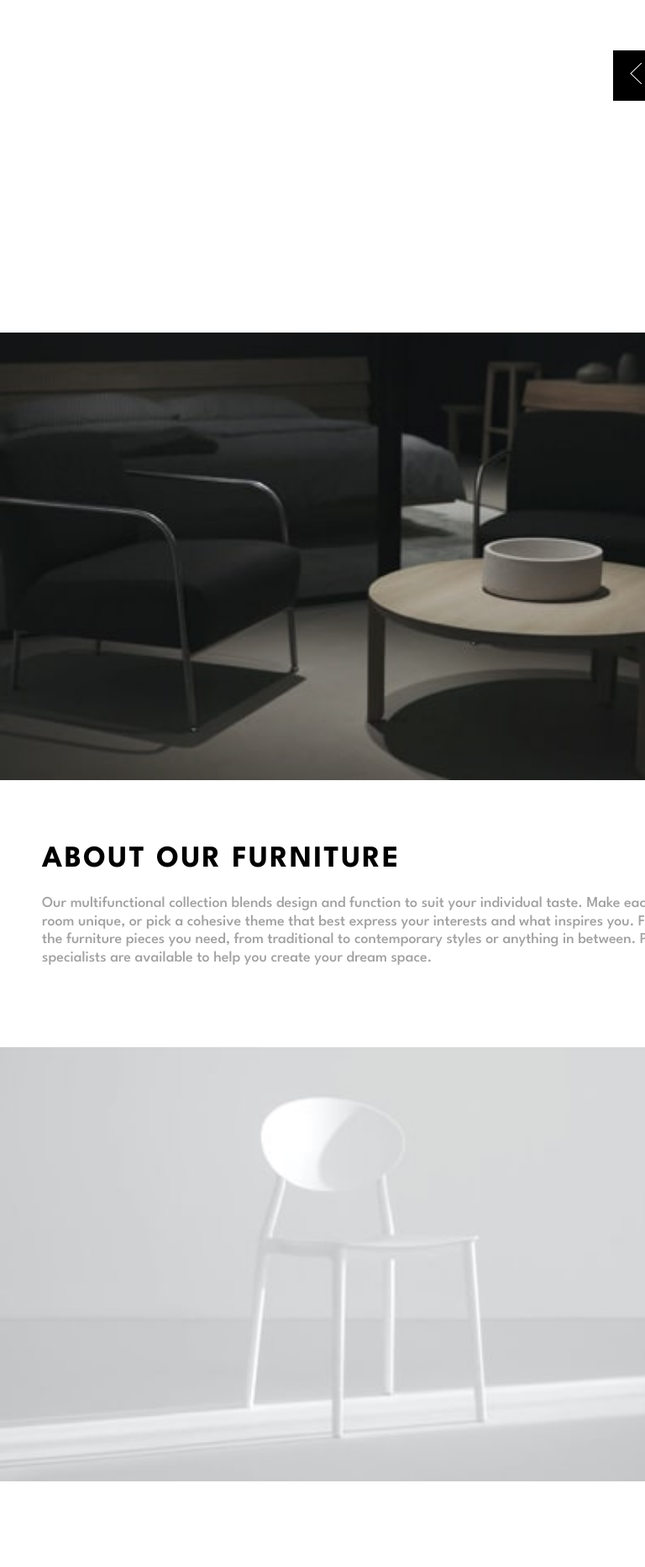
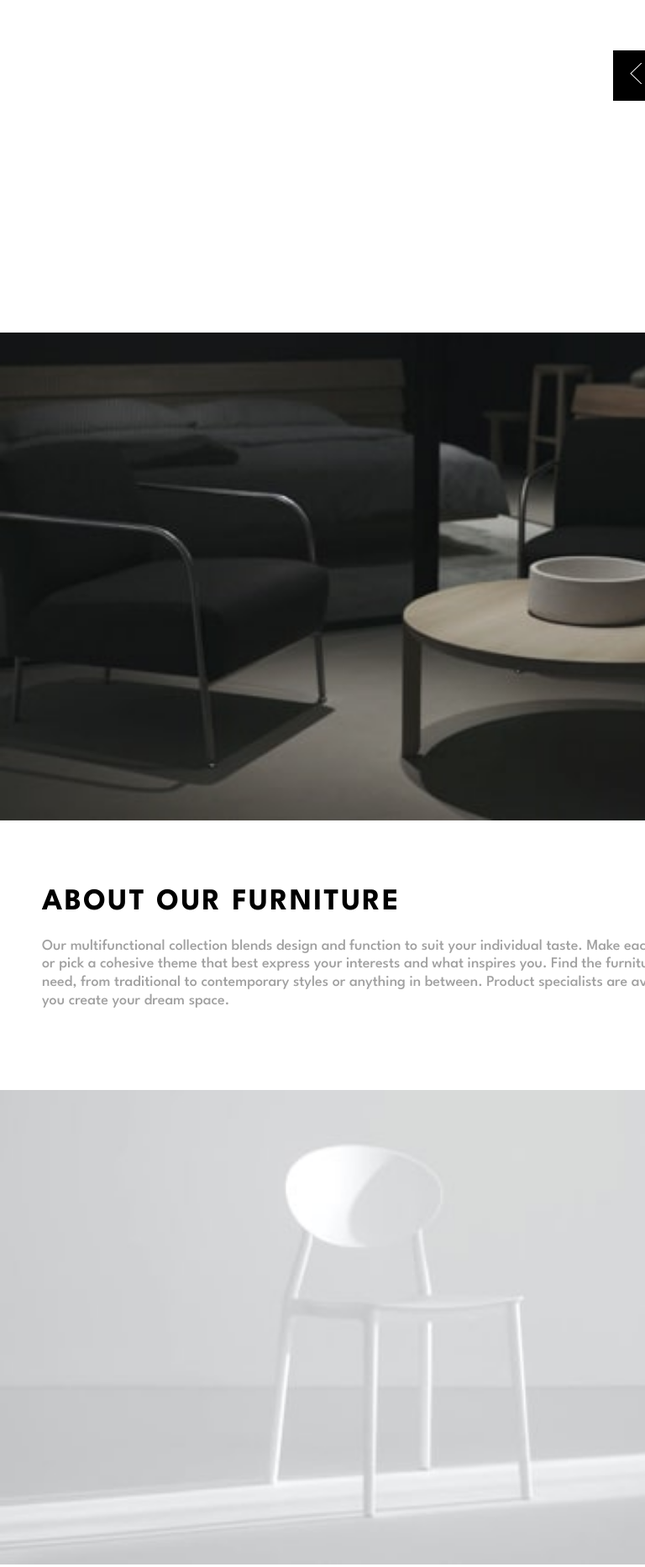
Before and after one commit to Jlbspyder/Room-Homepage, a React (Vite) app: page / in a window 768 px wide. Shown: the part 359-2225 px from the top of the page at 84% size. Before the commit the page ends 2126 px from the top, so only its background shows below. Built offline with nearby package versions, Linux system fonts and the light colour scheme.

Commit message:
Update index.css

```diff
--- a/src/index.css
+++ b/src/index.css
@@ -562,7 +562,7 @@ button {
     width: 780px;
   }
   .pix-container {
-    width: 850px;
+    width: 930px;
     height: 95%;
   }
   .dark {
@@ -570,7 +570,7 @@ button {
     height: 100%;
   }
   .lightPix-container {
-    width: 850px;
+    width: 930px;
   }
   .light {
     margin-top: 0;
```
